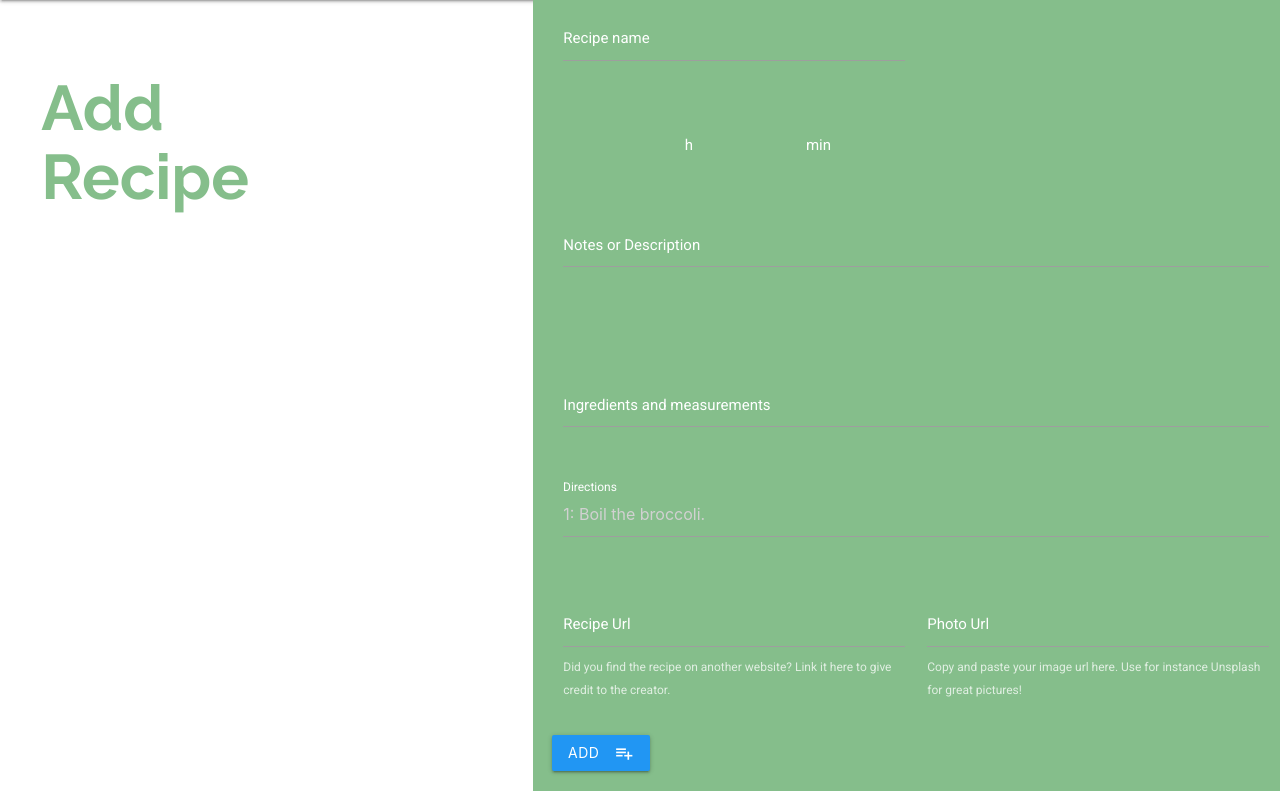
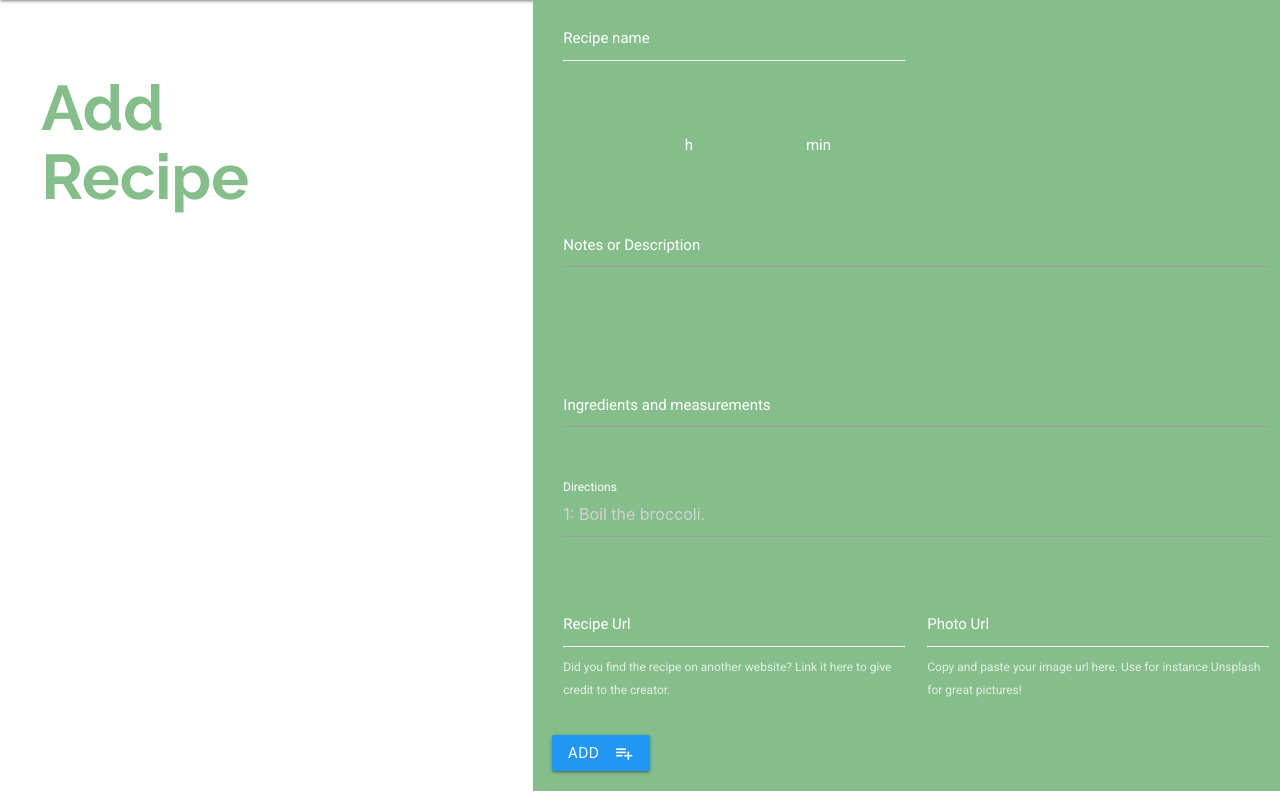
Before and after one commit to Code-Institute-Submissions/CookMark, a Flask app: page /add_recipe in a window 1280 px wide. Shown: the part 64-875 px from the top of the page. Run offline with Flask 2, Linux system fonts and the light colour scheme; data that the repository does not hold is empty; some libraries are stand-ins or nearby versions.

Commit message:
Change form border colour

```diff
--- a/static/css/style.css
+++ b/static/css/style.css
@@ -83,6 +83,10 @@ textarea, option, input {
   max-height: 400px;
 }
 
+.input-field input[type=text] {
+  border-bottom: 1px solid #ffffff;
+}
+
 /*-------------------------------Utilities*/
 #addColumn {
   background-color: #85be8b;
--- a/static/css/style.scss
+++ b/static/css/style.scss
@@ -69,6 +69,9 @@ textarea, option, input {
 .get-recipe-image img{
     max-height: 400px;
 }
+.input-field input[type=text] {
+    border-bottom: 1px solid $white;
+}
 /*-------------------------------Utilities*/
 #addColumn {
     background-color: $lightgreen;
```
Also changed, not shown: 1 other file.
